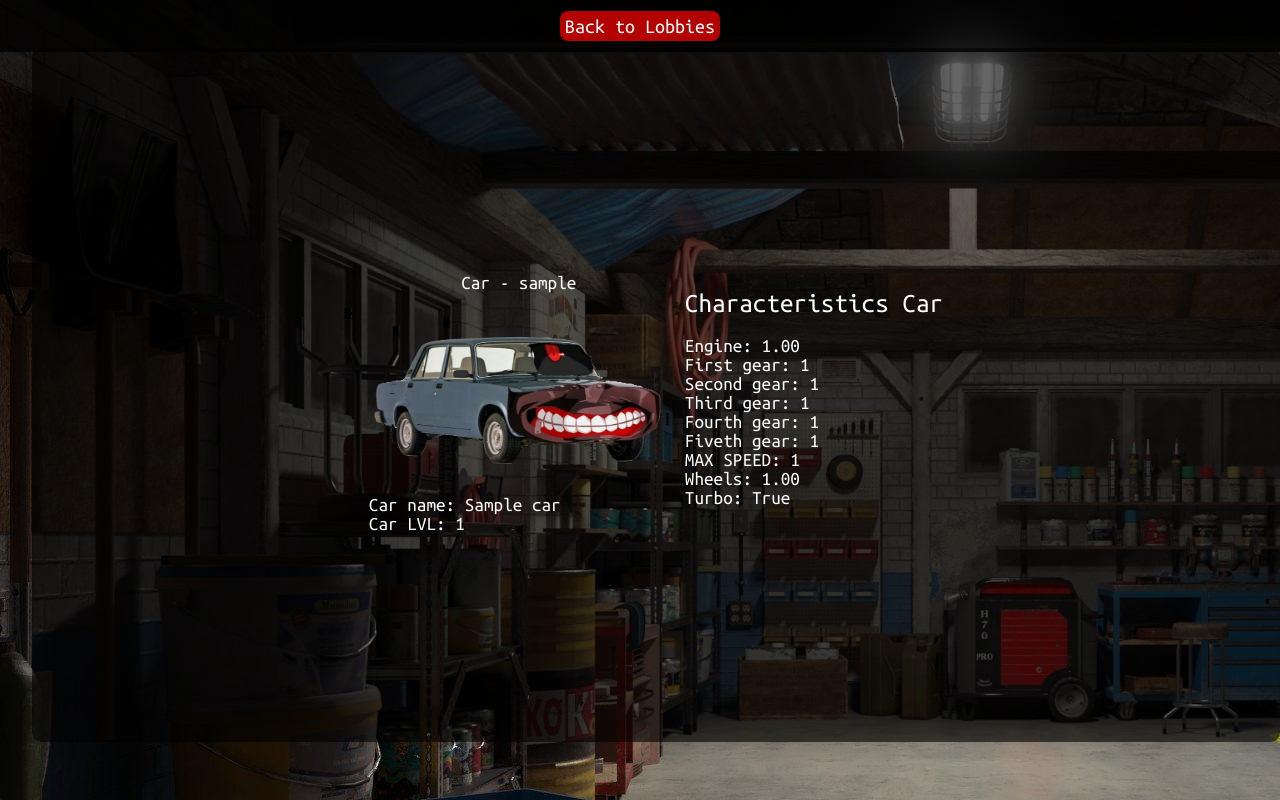
After one commit to Muromets69/Django-JS-Racing_Game, a Django app: page /user_detail/1/ in a window 1280 px wide. The commit adds this page. Run offline with Django 4.2, Linux system fonts and the light colour scheme; tables that the repository leaves empty hold one stand-in row (values such as "Sample post").

Commit message:
Django_Drag_Racing_3_ASGI+WEBSOCKET

```diff
--- a/Something/forms.py
+++ b/Something/forms.py
@@ -3,14 +3,12 @@ from allauth.socialaccount.forms import SignupForm
 
 
 class CustomSocialSignupForm(SignupForm):
-    name = forms.CharField(widget=forms.TextInput(attrs={'placeholder':'Name'}),max_length=50, label='Name')
     password = forms.CharField(widget=forms.PasswordInput(attrs={'placeholder':'Password'}), label='Password')
     email = forms.EmailField(widget=forms.HiddenInput())
     def save(self, request):
         user = super(CustomSocialSignupForm, self).save(request)
         user.set_password(request.POST['password'])
         user.active = True
-        user.name = request.POST['name']
         user.save()
         return user
 
--- a/Something/models.py
+++ b/Something/models.py
@@ -102,7 +102,6 @@ class Car(models.Model):
 
 class Newuser(AbstractUser):
     username = models.CharField("username",max_length=50,unique=True,default='NoName')
-    name = models.CharField("NAME",max_length=50,default="NONAME")
     ghoul_lvl = models.PositiveIntegerField("POWER",default=1)
     img = models.ImageField("IMG", upload_to='users/',default='users/zxc.jpg')
     balance = models.PositiveIntegerField("BALANCE",default=100)
@@ -120,7 +119,7 @@ class Newuser(AbstractUser):
         self.car = car
 
 class Room(models.Model):
-    name = models.CharField("ROOM",max_length=50)
+    name = models.CharField("ROOM",max_length=50,unique=True)
     player_1 = models.ForeignKey("Newuser",verbose_name="user",on_delete=models.SET_NULL,blank=True,default=None,null=True,related_name='person1')
     player_2 = models.ForeignKey("Newuser",verbose_name="user2",on_delete=models.SET_NULL,blank=True,default=None,null=True,related_name='person2')
     num = models.PositiveSmallIntegerField("Count",default=1)
--- a/Something/urls.py
+++ b/Something/urls.py
@@ -1,5 +1,5 @@
 from django.urls import path
-from .views import index,custom_logout,Connect,LobbiesView,Join,endrace,activate,activateEmail,garage,carworkshop,Chat,Upgrade,Money_Up_View,Monay_Up_Payment,Drag_Racing,Drag_Racing_Payment
+from .views import index,custom_logout,Connect,LobbiesView,Join,endrace,DetailUserView,activate,activateEmail,garage,carworkshop,Chat,Upgrade,Money_Up_View,Monay_Up_Payment,Drag_Racing,Drag_Racing_Payment
 
 urlpatterns = [
     path('',index.as_view(),name='home'),
@@ -18,4 +18,5 @@ urlpatterns = [
     path("game/online_1/<room>/",Connect.as_view(),name="room"),
     path("game/online_2/<room>/",Join.as_view(),name="join"),
     path("finish/",endrace,name="end"),
+    path("user_detail/<pk>/",DetailUserView.as_view(),name="user_d"),
 ]
--- a/Something/views.py
+++ b/Something/views.py
@@ -5,7 +5,7 @@ from django.core.mail import send_mail
 from django.shortcuts import redirect, render
 from django.utils.encoding import force_bytes, force_str
 from django.utils.http import urlsafe_base64_decode, urlsafe_base64_encode
-from django.views.generic import View
+from django.views.generic import View,DetailView
 from django.contrib.auth.mixins import LoginRequiredMixin,UserPassesTestMixin
 from django.urls import reverse_lazy
 from .tokens import account_activation_token,moneytoken
@@ -132,13 +132,19 @@ class Chat(View):
 
 class LobbiesView(View):
     def get(self,req):
+        if self.request.user.is_authenticated==False:
+            return redirect('account_login')
         try:
             room = Room.objects.get(player_1=req.user)
             room.delete()
         except Room.DoesNotExist:
             pass
         rooms = Room.objects.all().filter(num=1)
-        return render(request=req, template_name='lobbys.html', context={'rooms':rooms,"form":CreateRoom()})
+        if len(rooms)>0:
+            rm = True
+        else:
+            rm = False
+        return render(request=req, template_name='lobbys.html', context={'rooms':rooms,"form":CreateRoom(),'rooms_len':rm})
 
     def post(self,req):
         room_name = req.POST['name']
@@ -179,6 +185,11 @@ def endrace(request):
         except Room.DoesNotExist:
             pass
         return redirect("garage")
+
+class DetailUserView(DetailView):
+    template_name = "detail.html"
+    model = get_user_model()
+    context_object_name = "useri"
 
 @login_required
 def custom_logout(request):
--- /dev/null
+++ b/templates/detail.html
@@ -0,0 +1,63 @@
+{% extends 'garage.html' %}
+{% load static %}
+{% block links %}
+<style>
+
+    .blockwork{
+        padding: 2em;
+        width: calc(100% - 4em);
+        height: calc(100vh - 4em);
+        background:url("{% static 'workshop.jpg' %}");
+
+    }
+</style>
+{% endblock links %}
+
+{% block full %}
+
+    {% endblock full %}
+
+{% block nav %}
+<div class="btn" style="width: calc(100% + 2em);text-align: center;"><a href="{% url 'lobby' %}">Back to Lobbies</a></div>
+{% endblock nav %}
+
+{% block body %}
+    <div class="blockwork">
+        <div style="background-color: rgba(0,0,0,0.6); border-radius:0.6em; padding:1em; margin-top:1em; height: 90%;display: flex; justify-content:center; align-items:center; width:100%;">
+            <div style="display: flex;margin-top:1em; gap:1em; justify-content:center; width:100%;">
+                <div>
+                    <div style="width: 100%;color:white;font-size:1.2em;  text-align:center;">
+                        Car - {{useri.username}}
+                    </div>
+                    <div>
+                        <img src="{% static 'ghoul_car.png' %}" width="300px" height="200px" />
+                    </div>
+                    <div style="width: 100%;color:white;font-size:1.2em;display:flex;flex-direction:column;">
+                        <span>Car name: {{useri.car.name}}</span>
+                        <span>Car LVL: {{useri.car.lvl}}</span>
+                    </div>
+                </div>
+                <div style="color: white;margin-top:1em;">
+                    <div class="upg-item" style="display:flex;justify-content: space-evenly;width:100%">
+                        <div>
+                            <div style="font-size: 1.7em; width:100%; text-align:center;">
+                                Characteristics Car
+                            </div>
+                            <div style="display:flex;flex-direction:column;margin-top:1em;font-size: 1.2em;">
+                                <span>Engine: {{useri.car.engine}}</span>
+                                <span>First gear: {{useri.car.first}}</span>
+                                <span>Second gear: {{useri.car.second}}</span>
+                                <span>Third gear: {{useri.car.third}}</span>
+                                <span>Fourth gear: {{useri.car.fouth}}</span>
+                                <span>Fiveth gear: {{useri.car.fivth}}</span>
+                                <span>MAX SPEED: {{useri.car.max_speed}}</span>
+                                <span>Wheels: {{useri.car.wheels}}</span>
+                                <span>Turbo: {{useri.car.turbo}}</span>
+                            </div>
+                        </div>
+                </div>
+            </div>
+            </div>
+
+    </div>
+{% endblock body %}
--- a/templates/garage.html
+++ b/templates/garage.html
@@ -92,6 +92,7 @@
     {% block links %}
     {% endblock links %}
 </head>
+    {% block full %}
     <div id="llg" style="width: 100%;position: absolute;top:-100%;z-index: 10000;height: 100vh;background-color: rgba(25,25,25,0.9);transition: all ease 300ms;">
         <form action="{% url 'drag' %}" method="get" style="color:white;position: absolute;top: 50%;left: 50%;transform: translate(-50%,-50%);display: flex;gap:0.4em;flex-direction: column;">
             {{form}}
@@ -102,19 +103,20 @@
     <div style="position: relative; width: 100%; height: 100vh; overflow: hidden; z-index: -1;">
         <img src="{% static 'garage1.jpg' %}" width="100%" height="100%" style="object-fit: cover; object-position: 25%;">
     </div>
+    {% endblock full %}
     <nav class="navbar">
         {% block nav %}
         {% if user.is_authenticated %}
         <div style="display: flex;flex-direction: column;width: 100%;gap: 1em;">
             <div style="display: flex; gap:1em;width: 100%;justify-content: space-between;">
-                <div>
-                    <span style="color: red;font-size: 1.4em;font-family: Arial, 'Helvetica Neue', Helvetica, sans-serif;" >{{user.name}}</span>
+                <div style="display: flex; gap:1em;">
+                    <span><a href="{% url 'home' %}" style="color: red;text-decoration:none;font-size: 1.4em;font-family: Arial, 'Helvetica Neue', Helvetica, sans-serif;">{{user.username}}</a></span>
                 {% if user.active %}
-                    <div style="color:white;font-family: Arial, 'Helvetica Neue', Helvetica, sans-serif;font-size: 16px;">
+                    <span style="color:white;font-family: Arial, 'Helvetica Neue', Helvetica, sans-serif;font-size: 16px;">
                         Activated
-                    </div>
+                    </span>
                 {% else %}
-                    <a href="{% url 'act' %}" style="color: red; text-decoration: none; font-family: Arial, 'Helvetica Neue', Helvetica, sans-serif;font-size: 20px;">Active now!</a>
+                    <a href="{% url 'act' %}" style="color: red; text-decoration: none; font-family: Arial, 'Helvetica Neue', Helvetica, sans-serif;font-size: 16px;">Active now!</a>
                 {% endif %}
                 </div>
             <div class="flex btn">
--- a/templates/gonka_b.html
+++ b/templates/gonka_b.html
@@ -153,7 +153,7 @@
         <div class="tabl">
             <div style="display: flex;width:100%;justify-content: space-between;">
                 <div style="display: flex;flex-direction: column;color: white;height: 100%;">
-                    <span>You - {{user.name}}</span>
+                    <span>You - {{user.username}}</span>
                     <span>Your car name - {{user.car.name}}</span>
                     <span>Your lvl - {{user.ghoul_lvl}}</span>
                 </div>
--- a/templates/online.html
+++ b/templates/online.html
@@ -153,7 +153,7 @@
         <div class="tabl">
             <div style="display: flex;width:100%;justify-content: space-between;">
                 <div style="display: flex;flex-direction: column;color: white;height: 100%;">
-                    <span>You - {{user.name}}</span>
+                    <span>You - {{user.username}}</span>
                     <span>Your car name - {{user.car.name}}</span>
                     <span>Your lvl - {{user.ghoul_lvl}}</span>
                 </div>
@@ -445,6 +445,9 @@
                 }
                 document.querySelector('#leave').href = "{% url 'end' %}"
                 document.querySelector('.finish_n').style.top = 0
+                chatSocket.send(JSON.stringify({
+                    'message': "gg"
+                }));
             }
         }
 
```
Also changed, not shown: Something/consumers.py (+11 -5 lines), templates/home.html (+5 -5 lines), templates/join.html (+5 -2 lines), templates/lobbys.html (+8 -4 lines), Something/migrations/0001_initial.py, Something/migrations/0002_car_remove_newuser_ghoul_power_newuser_active_and_more.py (deleted), Something/migrations/0003_alter_car_engine_alter_car_wheels.py (deleted), Something/migrations/0004_room.py (deleted), 1 other file.
